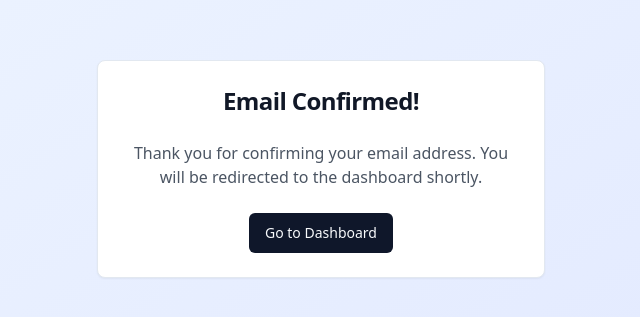
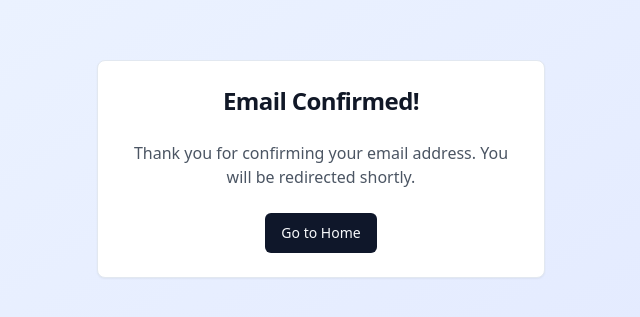
Before and after one commit to SayedHusseinElsayed/Easy-Bookmark, a React (Vite) app: page /auth/callback in a window 1280 px wide. Shown: the part 231-548 px from the top of the page, without its empty margins (319-959 px from the left). Built offline with nearby package versions, Linux system fonts and the light colour scheme.

Commit message:
Update AuthCallback.tsx

```diff
--- a/client/pages/AuthCallback.tsx
+++ b/client/pages/AuthCallback.tsx
@@ -11,7 +11,8 @@ export default function AuthCallback() {
   useEffect(() => {
     if (session) {
       const timer = setTimeout(() => {
-        navigate('/dashboard')
+        // 👇 Change this to your actual landing page
+        navigate('/')
       }, 3000) // Redirect after 3 seconds
       return () => clearTimeout(timer)
     }
@@ -27,10 +28,11 @@ export default function AuthCallback() {
         </CardHeader>
         <CardContent>
           <p className="text-gray-600 mb-6">
-            Thank you for confirming your email address. You will be redirected to the dashboard shortly.
+            Thank you for confirming your email address. You will be redirected shortly.
           </p>
           <Button asChild>
-            <Link to="/dashboard">Go to Dashboard</Link>
+            {/* 👇 Update the button link as well */}
+            <Link to="/">Go to Home</Link>
           </Button>
         </CardContent>
       </Card>
```
